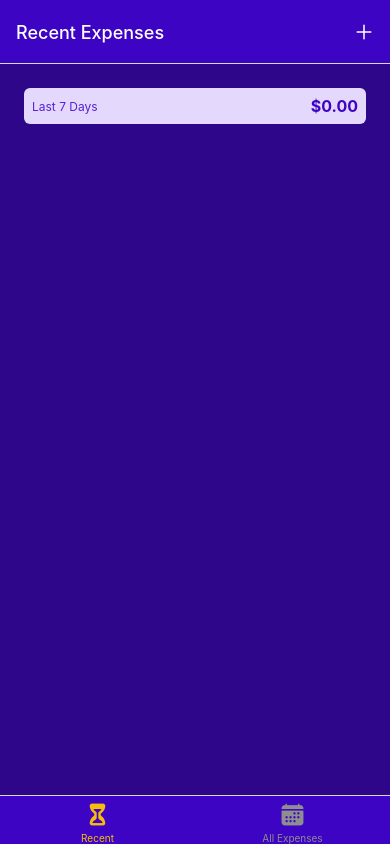
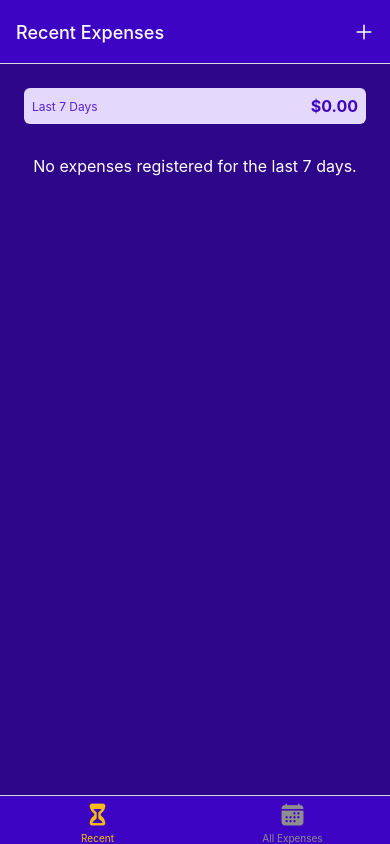
Before and after one commit to markfaust123/ExpenseTracker, a React Native app: screen /RecentExpenses in a window 390 px wide. Built offline with nearby package versions, Linux system fonts and the light colour scheme.

Commit message:
finished add and update expense

```diff
--- a/App.tsx
+++ b/App.tsx
@@ -68,7 +68,7 @@ const ExpensesOverview = () => {
 export default function App() {
   return (
     <>
-      <StatusBar style="auto" />
+      <StatusBar style="light" />
       <Provider store={store}>
         <NavigationContainer>
           <Stack.Navigator
--- a/src/components/expenses-output/ExpensesOutput.tsx
+++ b/src/components/expenses-output/ExpensesOutput.tsx
@@ -1,17 +1,31 @@
-import { StyleSheet, View } from "react-native";
+import { StyleSheet, View, Text } from "react-native";
 import ExpensesSummary from "./ExpensesSummary";
 import ExpensesList from "./ExpensesList";
 import { Expense } from "../../lib/types";
 import { GlobalStyles } from "../../lib/constants";
 
-const ExpensesOutput = ({expenses, expensesPeriod}: {expenses: Expense[], expensesPeriod: string}) => {
+const ExpensesOutput = ({
+  expenses,
+  expensesPeriod,
+  fallbackText,
+}: {
+  expenses: Expense[];
+  expensesPeriod: string;
+  fallbackText: string;
+}) => {
+  let content = <Text style={styles.infoText}>{fallbackText}</Text>;
+
+  if (expenses.length > 0) {
+    content = <ExpensesList expenses={expenses} />;
+  }
+
   return (
     <View style={styles.container}>
-        <ExpensesSummary expenses={expenses} periodName={expensesPeriod}/>
-        <ExpensesList expenses={expenses}/>
+      <ExpensesSummary expenses={expenses} periodName={expensesPeriod} />
+      {content}
     </View>
   );
-}
+};
 
 const styles = StyleSheet.create({
   container: {
@@ -19,7 +33,13 @@ const styles = StyleSheet.create({
     paddingHorizontal: 24,
     paddingTop: 24,
     backgroundColor: GlobalStyles.colors.primary700,
-    }
-})
+  },
+  infoText: {
+    color: "white",
+    fontSize: 16,
+    textAlign: "center",
+    marginTop: 32,
+  },
+});
 
 export default ExpensesOutput;
--- a/src/screens/AllExpenses.tsx
+++ b/src/screens/AllExpenses.tsx
@@ -7,7 +7,7 @@ const AllExpenses = () => {
 
   return (
     <>
-      <ExpensesOutput expenses={expenses} expensesPeriod="Total" />
+      <ExpensesOutput expenses={expenses} expensesPeriod="Total" fallbackText="No registered expenses found!"/>
     </>
   );
 };
--- a/src/screens/RecentExpenses.tsx
+++ b/src/screens/RecentExpenses.tsx
@@ -7,12 +7,12 @@ const RecentExpenses = () => {
   const recentExpenses = expenses.filter((expenses) => {
     const today = new Date();
     const dateSevenDaysAgo = getDateMinusDays(today, 7);
-    return (expenses.date >= dateSevenDaysAgo) && (expenses.date <= today);
+    return (expenses.date >= dateSevenDaysAgo);
   });
 
   return (
     <>
-      <ExpensesOutput expenses={recentExpenses} expensesPeriod="Last 7 Days" />
+      <ExpensesOutput expenses={recentExpenses} expensesPeriod="Last 7 Days" fallbackText="No expenses registered for the last 7 days."/>
     </>
   );
 };
```
Lines whose indentation alone changed are shown as unchanged.
